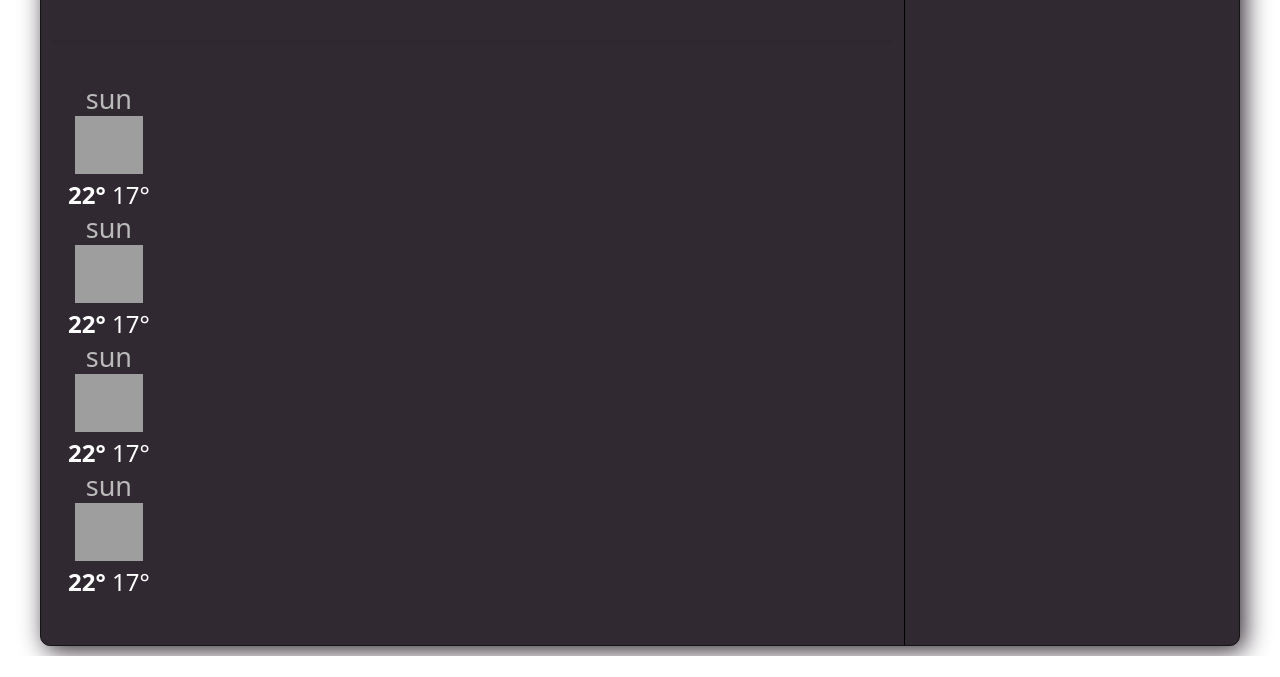
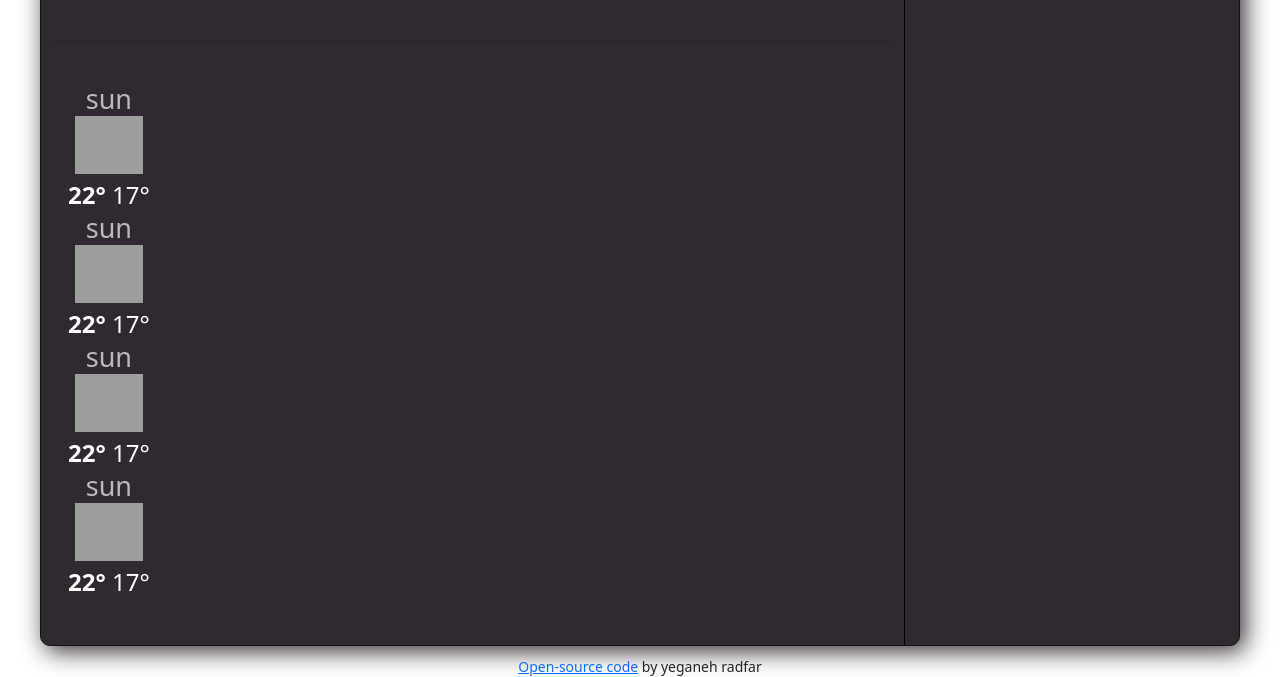
Before and after one commit to yeganehradfar/yeg-weather-project, a plain HTML site: page index.html in a window 1280 px wide. Shown: the part 400-1077 px from the top of the page. Before the commit the page ends 1056 px from the top, so only its background shows below. Drawn offline with nearby package versions, Linux system fonts and the light colour scheme; no server answers; grey boxes are pictures that could not be loaded; a web font is replaced by a local one.

Commit message:
added github link

```diff
--- a/index.html
+++ b/index.html
@@ -61,6 +61,14 @@
     </div>
   </div>
   </section>
+  <small class="gitlink">
+    <a
+      href="https://github.com/yeganehradfar/final-yeg-pro"
+      target="_blank"
+      >Open-source code</a
+    >
+    by yeganeh radfar
+  </small>
   <script src="src/index.js">
   </script>
 </body>
--- a/src/styles.css
+++ b/src/styles.css
@@ -165,6 +165,10 @@ section{
         font-size: 24px;
         color: #fff ;
       }
+      .gitlink{
+        display: block;
+        text-align: center;
+      }
 
 
       @media (max-width: 576px){
```
